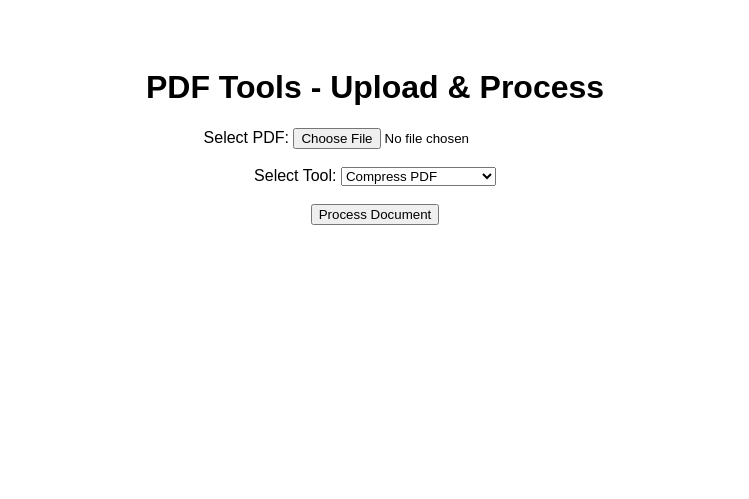
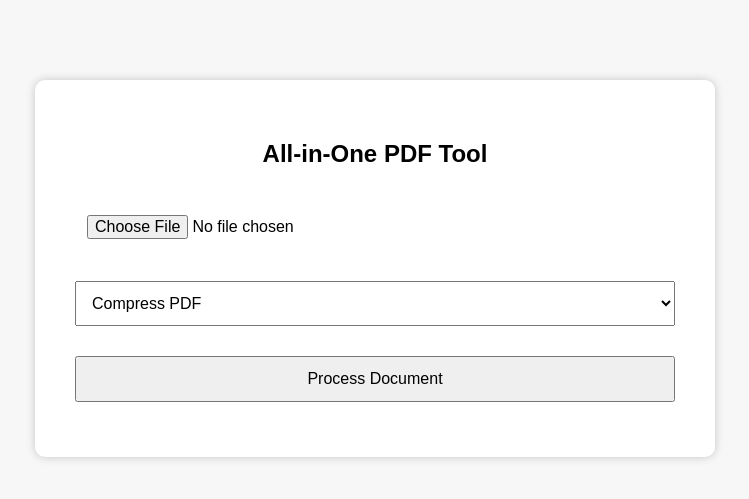
Before and after one commit to ashishgoyal2501/pdf-tools, a Flask app: page / in a window 1280 px wide. Shown: the top 499 px of the page, without its empty margins (265-1014 px from the left). Run offline with Flask 3, Linux system fonts and the light colour scheme; some libraries are stand-ins or nearby versions.

Commit message:
Update index.html

```diff
--- a/templates/index.html
+++ b/templates/index.html
@@ -1,39 +1,140 @@
-
 <!DOCTYPE html>
 <html lang="en">
 <head>
-  <meta charset="UTF-8">
-  <title>PDF Tools - Live</title>
+  <meta charset="UTF-8" />
+  <meta name="viewport" content="width=device-width, initial-scale=1.0"/>
+  <title>PDF Tools</title>
+  <style>
+    body {
+      font-family: sans-serif;
+      background: #f7f7f7;
+      margin: 0;
+      padding: 0;
+    }
+    .container {
+      max-width: 600px;
+      margin: 80px auto;
+      padding: 40px;
+      background: white;
+      border-radius: 10px;
+      box-shadow: 0 0 10px rgba(0,0,0,0.2);
+      text-align: center;
+    }
+    input[type="file"],
+    select,
+    input[type="password"],
+    button {
+      margin: 15px 0;
+      padding: 12px;
+      font-size: 16px;
+      width: 100%;
+    }
+    #processing-container {
+      display: none;
+      margin-top: 20px;
+    }
+    .progress-bar {
+      height: 8px;
+      width: 100%;
+      background: #eee;
+      border-radius: 5px;
+      overflow: hidden;
+    }
+    .progress {
+      height: 8px;
+      background: #4caf50;
+      width: 0%;
+      transition: width 1s;
+    }
+    #result-container {
+      display: none;
+      margin-top: 20px;
+      color: green;
+    }
+  </style>
 </head>
-<body style="font-family: sans-serif; padding: 40px; text-align: center;">
-  <h1>PDF Tools - Upload & Process</h1>
+<body>
+  <div class="container">
+    <h2>All-in-One PDF Tool</h2>
+    <form id="pdfForm" enctype="multipart/form-data">
+      <input type="file" id="file" name="file" accept=".pdf" required />
 
-  <form id="pdfForm" enctype="multipart/form-data">
-    <label for="file">Select PDF:</label>
-    <input type="file" id="file" name="file" accept=".pdf" required><br><br>
-
-    <label for="tool">Select Tool:</label>
       <select name="tool" id="tool">
         <option value="compress">Compress PDF</option>
         <option value="merge">Merge PDF</option>
         <option value="split">Split PDF</option>
         <option value="lock">Lock PDF</option>
-      <option value="convert">Convert PDF to Image</option>
-    </select><br><br>
+        <option value="convert">Convert PDF</option>
+      </select>
+
+      <input type="password" id="password" name="password" placeholder="Enter password to lock PDF" style="display: none;" />
 
       <button type="submit">Process Document</button>
     </form>
 
-  <div id="status" style="margin-top: 30px;"></div>
+    <div id="processing-container">
+      <p>Processing... Please wait ⏳</p>
+      <div class="progress-bar">
+        <div class="progress" id="progress-bar"></div>
+      </div>
+    </div>
+
+    <div id="result-container">
+      ✅ Done! Your processed file has been downloaded.
+    </div>
+  </div>
+
   <script>
     const form = document.getElementById('pdfForm');
-    const statusDiv = document.getElementById('status');
+    const fileInput = document.getElementById('file');
+    const toolSelect = document.getElementById('tool');
+    const passwordField = document.getElementById('password');
+    const processingContainer = document.getElementById('processing-container');
+    const resultContainer = document.getElementById('result-container');
+    const progressBar = document.getElementById('progress-bar');
+
+    // Change file input based on selected tool
+    toolSelect.addEventListener('change', function () {
+      const tool = this.value;
+
+      if (tool === 'merge') {
+        fileInput.setAttribute('multiple', 'multiple');
+      } else {
+        fileInput.removeAttribute('multiple');
+      }
+
+      if (tool === 'lock') {
+        passwordField.style.display = 'block';
+      } else {
+        passwordField.style.display = 'none';
+        passwordField.value = '';
+      }
+    });
 
     form.addEventListener('submit', async (e) => {
       e.preventDefault();
-      statusDiv.innerHTML = "Uploading and processing... ⏳";
 
-      const formData = new FormData(form);
+      if (fileInput.files.length === 0) {
+        alert("Please select at least one PDF file.");
+        return;
+      }
+
+      processingContainer.style.display = 'block';
+      resultContainer.style.display = 'none';
+      progressBar.style.width = '30%';
+
+      const formData = new FormData();
+      const tool = toolSelect.value;
+
+      for (const file of fileInput.files) {
+        formData.append("file", file);
+      }
+
+      formData.append("tool", tool);
+
+      if (tool === 'lock' && passwordField.value.trim() !== '') {
+        formData.append("password", passwordField.value.trim());
+      }
 
       try {
         const response = await fetch('/process', {
@@ -42,22 +143,28 @@
         });
 
         if (!response.ok) {
-          throw new Error('Server returned ' + response.status);
+          throw new Error("Server error " + response.status);
         }
 
+        progressBar.style.width = '60%';
         const blob = await response.blob();
-        const downloadUrl = URL.createObjectURL(blob);
+        progressBar.style.width = '90%';
+
+        const url = window.URL.createObjectURL(blob);
         const a = document.createElement('a');
-        a.href = downloadUrl;
-        a.download = "processed.pdf";
+        a.href = url;
+        a.download = 'processed.pdf';
         document.body.appendChild(a);
         a.click();
         a.remove();
-        URL.revokeObjectURL(downloadUrl);
+        window.URL.revokeObjectURL(url);
 
-        statusDiv.innerHTML = "✅ Done! Your file has been downloaded.";
+        progressBar.style.width = '100%';
+        processingContainer.style.display = 'none';
+        resultContainer.style.display = 'block';
       } catch (err) {
-        statusDiv.innerHTML = "❌ Error: " + err.message;
+        alert('❌ Error: ' + err.message);
+        processingContainer.style.display = 'none';
       }
     });
   </script>
```
Lines whose indentation alone changed are shown as unchanged.
